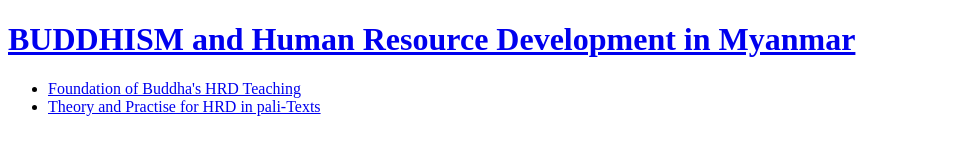
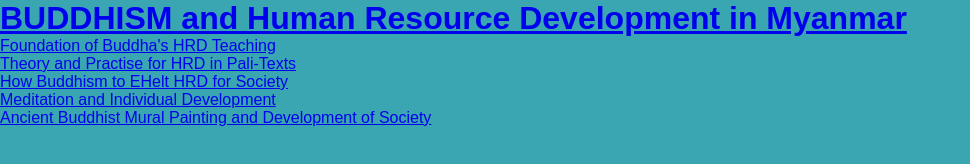
Before and after one commit to codeaung/Buddhism-and-HRD-in-Myanmar, a plain HTML site: page index.html in a window 1280 px wide. Shown: the whole page, without its empty margins (0-970 px from the left). Drawn offline with Linux system fonts and the light colour scheme.

Commit message:
Buddhism and HRD index.html

```diff
--- a/index.html
+++ b/index.html
@@ -3,6 +3,7 @@
 <head>
     <meta charset="UTF-8" />
     <title> BUDDHISM AND HRD In Myanmar</title>
+    <link rel="Stylesheet" href="./style.css"
 
 </head>
 <Body>
@@ -22,7 +23,16 @@
                     <a href="#foundation of buddha's hrd teaching">Foundation of Buddha's HRD Teaching</a>
                 </li>
                 <li>
-                    <a href="theory and practise for hrd in pali-Texts">Theory and Practise for HRD in pali-Texts</a>
+                    <a href="#theory and practise for hrd in pali-Texts">Theory and Practise for HRD in Pali-Texts</a>
+                </li>
+                <li>
+                    <a href="#how buddhism to help hrd for society">How Buddhism to EHelt HRD for Society</a>
+                </li>
+                <li>
+                    <a href="#meditation and individual development">Meditation and Individual Development</a>
+                </li>
+                <li>
+                    <a href="#ancient buddhit mural painting and development of society">Ancient Buddhist Mural Painting and Development of Society</a>
                 </li>
             </ul>
         </nav>
--- a/style.css
+++ b/style.css
@@ -9,3 +9,8 @@
     padding: 0;
     box-sizing: border-box;
 }
+body {
+    background-color: #39A6B2;
+    font-family: Arial, Helvetica, sans-serif;
+
+}
```
